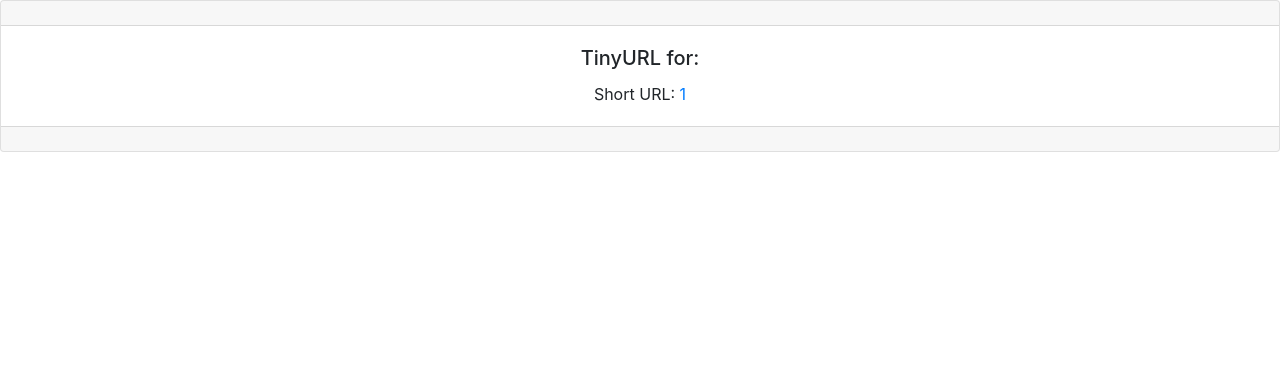
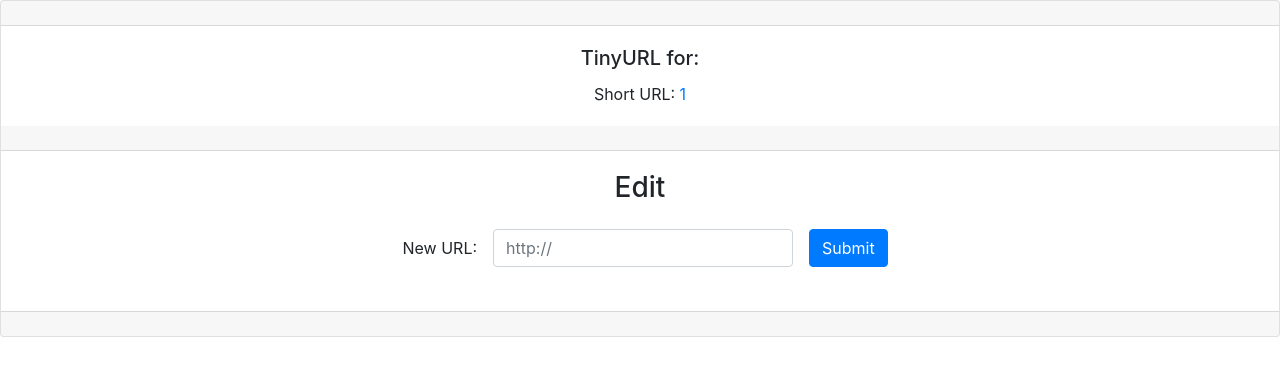
Before and after one commit to cmacdougall12/tinyapp, a Node server app: page /urls/1 in a window 1280 px wide. Shown: the part 56-432 px from the top of the page. Run offline with Node 20, Linux system fonts and the light colour scheme; some libraries are stand-ins or nearby versions.

Commit message:
added a edit button to the application to allow user to edit existing links

```diff
--- a/express_server.js
+++ b/express_server.js
@@ -40,7 +40,12 @@ app.get("/urls/:shortURL", (req, res) => {
   res.render("urls_show", templateVars);
 });
 
-//post requests
+app.get("/u/:shortURL", (req,res)=>{
+  const longURL = urlDatabase[req.params.shortURL]
+  res.redirect(longURL);
+})
+
+//add a new url
 app.post("/urls", (req, res) => {
   let newShortURL = generateRandomString()
   let newLongURL = req.body.longURL;
@@ -48,15 +53,20 @@ app.post("/urls", (req, res) => {
   res.redirect("/urls/"+newShortURL);
 });
 
+//delete an existing url
 app.post("/urls/:shortURL/delete", (req,res)=>{
   delete urlDatabase[req.params.shortURL];
   res.redirect("/urls");
 })
 
-app.get("/u/:shortURL", (req,res)=>{
-  const longURL = urlDatabase[req.params.shortURL]
-  res.redirect(longURL);
+//modify an existing url
+app.post("/urls/:shortURL/update", (req,res)=>{
+  let newLongURL = req.body.newLongURL;
+  urlDatabase[req.params.shortURL] = newLongURL;
+  res.redirect("/urls");
 })
+
+
 
 app.listen(PORT, () => {
   console.log(`Example app listening on port ${PORT}`);
--- a/views/urls_show.ejs
+++ b/views/urls_show.ejs
@@ -22,6 +22,25 @@
           Short URL: <a href="/u/<%= shortURL %>"><%= shortURL %></a>
         </p>
       </div>
+
+      <div class="card-header"></div>
+      <div class="card-body">
+        <h3>Edit</h3>
+        <form class="form-inline" action="/urls/<%= shortURL %>/update" method="POST" style = "margin: 0 auto;
+        width:475px">
+          <div class="form-group mb-2">
+            <label for="newLongURL">New URL:</label>
+            <input
+              class="form-control"
+              type="text"
+              name="newLongURL"
+              placeholder="http://"
+              style="width: 300px; margin: 1em"
+            />
+            <button type="submit" class="btn btn-primary">Submit</button>
+          </div>
+        </form>
+      </div>
       <div class="card-footer text-muted"></div>
     </div>
     <!-- Bootstrap JS -->
```
Also changed, not shown: views/urls_index.ejs (+11 -2 lines).
